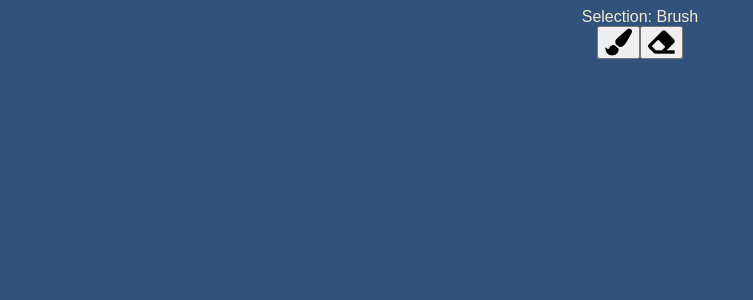
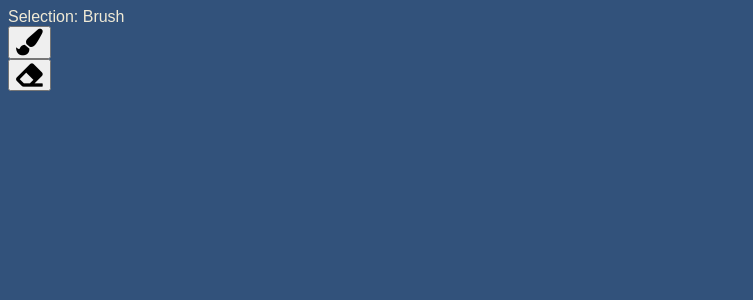
Before and after one commit to akc8012/preact-scaffold, a Preact app: page / in a window 1280 px wide. Shown: the top 300 px of the page, without its empty margins (0-753 px from the left). Built offline with nearby package versions, Linux system fonts and the light colour scheme.

Commit message:
stack those buttons sky high

```diff
--- a/src/main.tsx
+++ b/src/main.tsx
@@ -6,8 +6,8 @@ import '@fortawesome/fontawesome-free/css/all.css';
 import './style.scss'
 
 enum Selection {
-	Brush = "Brush",
-	Eraser = "Eraser"
+	Brush = 'Brush',
+	Eraser = 'Eraser'
 };
 
 function App() {
@@ -15,14 +15,14 @@ function App() {
 
 	return (
 		// TODO: Find out why I can't use <></>
-		<div>
+		<div class='buttons'>
 			<div>Selection: {value}</div>
-			<button onClick={() => setValue(Selection.Brush)}>
-				<i class='fas fa-paint-brush fa-2x'></i>
+			<button class='brush' onClick={() => setValue(Selection.Brush)}>
+				<i class='fas fa-paint-brush fa-2x' />
 			</button>
 
-			<button onClick={() => setValue(Selection.Eraser)}>
-				<i class='fas fa-eraser fa-2x'></i>
+			<button class='eraser' onClick={() => setValue(Selection.Eraser)}>
+				<i class='fas fa-eraser fa-2x' />
 			</button>
 		</div>
 	)
--- a/src/style.scss
+++ b/src/style.scss
@@ -4,8 +4,10 @@ $font: sans-serif;
 
 body {
   font-family: $font;
-  text-align: center;
-
   color: $primary-color;
   background-color: $secondary-color;
 }
+
+.buttons button {
+  display: block;
+}
```
Also changed, not shown: index.html (+4 -4 lines).
